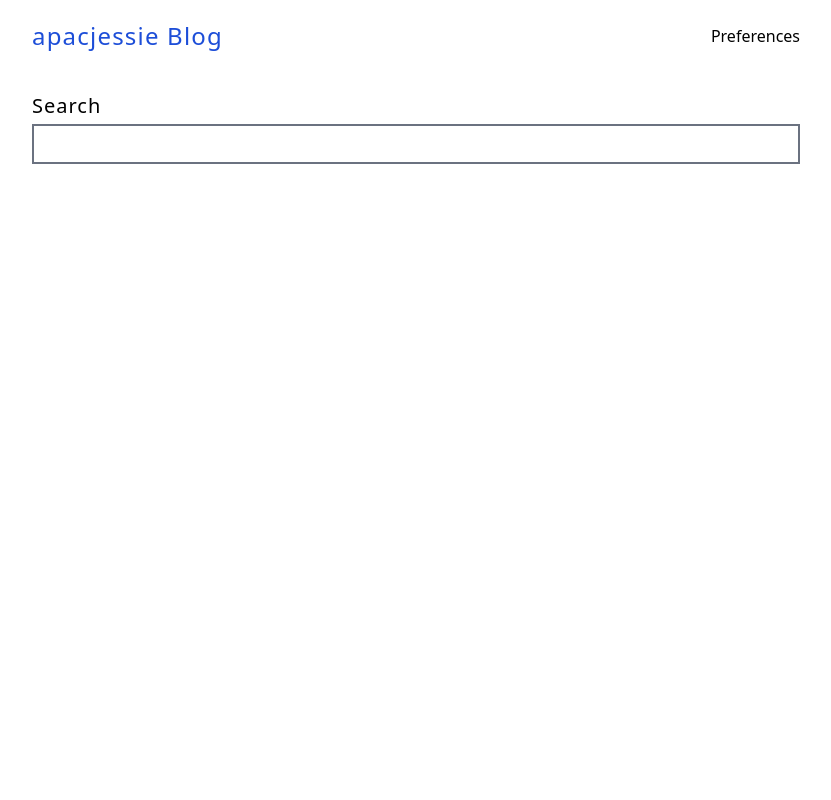
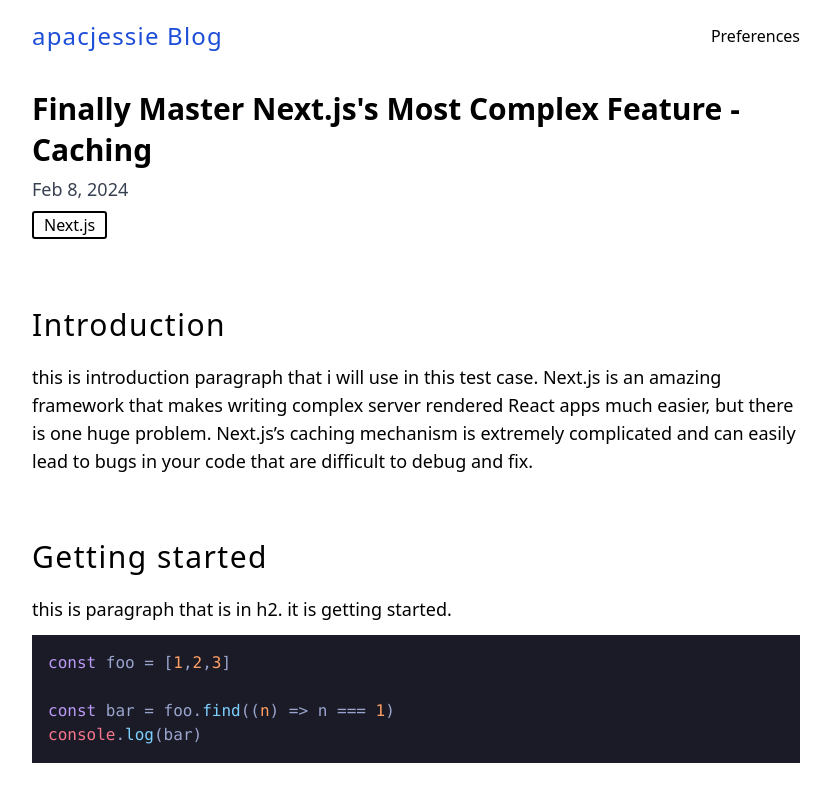
Before and after one commit to apacjessie/blog, a React (Vite) app: page /1 in a window 1280 px wide. Shown: the whole page, without its empty margins (224-1055 px from the left). Built offline with nearby package versions, Linux system fonts and the light colour scheme.

Commit message:
Add article page and update

```diff
--- a/src/App.tsx
+++ b/src/App.tsx
@@ -1,14 +1,12 @@
 import Search from "./components/ui/search";
 import Header from "./components/ui/header";
 import AppRoutes from "./routes/routes";
-import Searchbar from "./components/templates/searchbar";
 
 function App() {
   return (
     <main className="py-5 px-10 lg:px-[15%] xl:px-[20%]">
       <AppRoutes>
         <Header />
-        <Searchbar />
       </AppRoutes>
     </main>
   );
--- a/src/global.css
+++ b/src/global.css
@@ -8,3 +8,33 @@
     @apply dark:bg-dark  bg-white dark:text-white;
   }
 }
+
+@layer components {
+  .article {
+    @apply mt-8 flex flex-col;
+  }
+  .article h1 {
+    @apply text-3xl leading-snug font-bold;
+  }
+  .article p {
+    @apply text-lg;
+  }
+
+  .article header {
+    @apply pt-1 flex flex-col gap-1;
+  }
+  .article h2 {
+    @apply text-3xl pt-16 pb-5;
+  }
+
+  .article pre code {
+    @apply my-3;
+  }
+  .article h2,
+  h3,
+  h4,
+  h5,
+  h6 {
+    @apply font-[400] tracking-wider;
+  }
+}
--- /dev/null
+++ b/src/pages/article.tsx
@@ -0,0 +1,52 @@
+import { blogs } from "@/utils/mock";
+import { useParams } from "react-router-dom";
+import Markdown from "react-markdown";
+import { remark } from "remark";
+import { useEffect, useState } from "react";
+import { BlogProps } from "@/utils/types";
+import DateString from "@/utils/date-string";
+import Tag from "@/components/ui/tag";
+import rehypeHighlight from "rehype-highlight";
+import "highlight.js/styles/tokyo-night-dark.css";
+
+const Article = () => {
+  const [article, setArticle] = useState<BlogProps>({
+    id: 0,
+    created_at: 0,
+    title: "",
+    tag: [],
+    desc: "",
+    content: "",
+  });
+  const { id } = useParams();
+  useEffect(() => {
+    (async () => {
+      if (!id) return;
+      const reading = blogs.find((blog) => blog.id === +id);
+      const content = await remark().process(reading?.content);
+      setArticle({
+        ...(reading as BlogProps),
+        content: content.value.toString(),
+      });
+    })();
+  }, [id]);
+
+  return (
+    <article className="article">
+      <header>
+        <h1>{article.title}</h1>
+        <p className="text-gray-700 dark:text-gray-400 text-lg font-[300]">
+          {DateString(article.created_at)}
+        </p>
+        <div className="py-1 flex gap-3 w-full">
+          {article.tag.map((tag) => (
+            <Tag value={tag} />
+          ))}
+        </div>
+      </header>
+      <Markdown rehypePlugins={[rehypeHighlight]}>{article.content}</Markdown>
+    </article>
+  );
+};
+
+export default Article;
--- a/src/routes/routes.tsx
+++ b/src/routes/routes.tsx
@@ -1,6 +1,7 @@
 import { BrowserRouter as Router, Routes, Route } from "react-router-dom";
 import Home from "@/pages/home";
 import { ReactNode } from "react";
+import Article from "@/pages/article";
 
 const AppRoutes = ({ children }: { children: ReactNode }) => {
   return (
@@ -8,6 +9,7 @@ const AppRoutes = ({ children }: { children: ReactNode }) => {
       {children}
       <Routes>
         <Route path="/" element={<Home />} />
+        <Route path="/:id" element={<Article />} />
       </Routes>
     </Router>
   );
```
